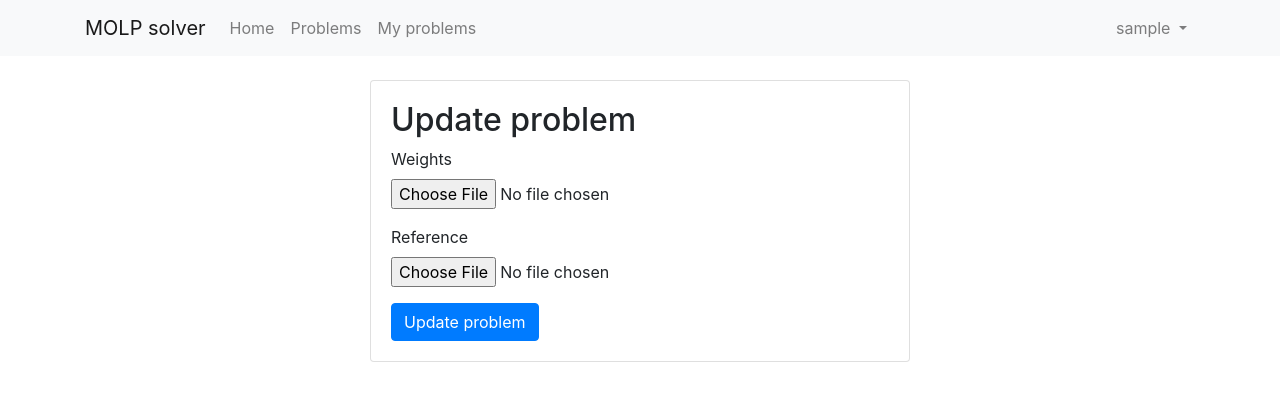
After one commit to rhombicosi/IDOL, a Django app: page /problem/update/1/ in a window 1280 px wide. The commit adds this page. Shown: the top 401 px of the page. Run offline with Django 3.2, Linux system fonts and the light colour scheme; the visitor is signed in with stand-in values (Sample User, id 1); some libraries are stand-ins or nearby versions.

Commit message:
gurobi result, delete, python
view results, delete all model files, update python version to 3.7.7

```diff
--- a/molp_app/admin.py
+++ b/molp_app/admin.py
@@ -1,6 +1,7 @@
 from django.contrib import admin
-from .models import Problem, UserProblem
+from .models import Problem, UserProblem, UserProblemParameters
 
 
 admin.site.register(Problem)
 admin.site.register(UserProblem)
+admin.site.register(UserProblemParameters)
--- a/molp_app/forms.py
+++ b/molp_app/forms.py
@@ -1,8 +1,14 @@
 from django import forms
-from .models import Problem
+from .models import Problem, UserProblemParameters
 
 
 class ProblemForm(forms.ModelForm):
     class Meta:
         model = Problem
         fields = ('title', 'xml', 'solver')
+
+
+class ParametersForm(forms.ModelForm):
+    class Meta:
+        model = UserProblemParameters
+        fields = ('weights', 'reference')
--- a/molp_app/models.py
+++ b/molp_app/models.py
@@ -59,3 +59,19 @@ class UserProblem(models.Model):
 
         self.chebyshev.delete()
         super().delete(*args, **kwargs)
+
+
+class UserProblemParameters(models.Model):
+    problem = models.ForeignKey(UserProblem, on_delete=models.CASCADE, related_name="parameters", null=True)
+    numberOfObjectives = models.IntegerField(null=True, blank=True)
+    weights = models.FileField(upload_to='problems/parameters/', blank=True)
+    reference = models.FileField(upload_to='problems/parameters/', blank=True)
+
+    def __str__(self):
+        return self.problem.title
+
+    def delete(self, *args, **kwargs):
+        self.weights.delete()
+        self.reference.delete()
+
+        super().delete(*args, **kwargs)
--- /dev/null
+++ b/molp_app/templates/update_user_problem.html
@@ -0,0 +1,20 @@
+{% extends 'base.html' %}
+
+{% load crispy_forms_tags %}
+
+{% block content %}
+<div class="row justify-content-center">
+        <div class="col-6">
+            <div class="card">
+                <div class="card-body">
+                    <h2>Update problem</h2>
+                    <form method="post" enctype="multipart/form-data">
+                        {% csrf_token %}
+                        {{ form|crispy }}
+                        <button type="submit" class="btn btn-primary">Update problem</button>
+                    </form>
+                </div>
+            </div>
+        </div>
+</div>
+{% endblock %}
--- a/molp_app/templates/user_problems.html
+++ b/molp_app/templates/user_problems.html
@@ -59,10 +59,7 @@
                   <button type="submit" class="btn btn-secondary btn-sm">Check status</button>
                 </form>
               {% else %}
-                <form method="post" action="{% url 'user_problem' problem.pk %}">
-                  {% csrf_token %}
-                  <button type="submit" class="btn btn-secondary btn-sm">Problem page</button>
-                </form>
+                <a href="{% url 'update_user_problem' problem.pk%}" class="btn btn-secondary btn-sm">Update problem</a>
               {% endif %}
             </td>
             <td>
--- a/molp_app/urls.py
+++ b/molp_app/urls.py
@@ -23,6 +23,7 @@ urlpatterns = [
     path('accounts/', include('django.contrib.auth.urls')),
 
     path('problem/<int:pk>/', view_user_problem_gurobi.user_problem, name='user_problem'),
+    path('problem/update/<int:pk>/', view_user.update_user_problem, name='update_user_problem'),
 ]
 
 if settings.DEBUG:
--- a/molp_app/views/view_user.py
+++ b/molp_app/views/view_user.py
@@ -11,8 +11,8 @@ except ImportError:
 
 from django.shortcuts import render, redirect
 
-from ..forms import ProblemForm
-from ..models import UserProblem
+from ..forms import ProblemForm, ParametersForm
+from ..models import UserProblem, UserProblemParameters
 
 
 # registered user
@@ -139,12 +139,43 @@ def read_user_result(request, pk):
         msg = neos.getFinalResults(jobNumber, password)
         sys.stdout.write(msg.data.decode())
         f.save(new_name, ContentFile(msg.data.decode()))
+
+    print('NEOS result {}'.format(problem.result.url))
     return render(request, 'user_problems.html')
 
 
 @login_required
 def delete_user_problem(request, pk):
     if request.method == 'POST':
-        book = UserProblem.objects.get(pk=pk)
-        book.delete()
+        problem = UserProblem.objects.get(pk=pk)
+
+        for params in problem.parameters.all():
+            params.delete()
+
+        problem.delete()
+
     return redirect('user_problems')
+
+
+@login_required
+def update_user_problem(request, pk):
+    if request.method == 'POST':
+        form = ParametersForm(request.POST, request.FILES)
+        problem = UserProblem.objects.get(pk=pk)
+        params = UserProblemParameters()
+        print()
+        if form.is_valid():
+            if form.cleaned_data["weights"]:
+                w = form.cleaned_data["weights"]
+                params.weights = w
+            if form.cleaned_data["reference"]:
+                ref = form.cleaned_data["reference"]
+                params.reference = ref
+            params.save()
+            problem.parameters.add(params)
+            return redirect('user_problems')
+    else:
+        form = ParametersForm()
+    return render(request, 'update_user_problem.html', {
+        'form': form
+    })
--- a/runtime.txt
+++ b/runtime.txt
@@ -1 +1 @@
-python-3.7.1
+python-3.7.7
```
Also changed, not shown: molp_app/templates/user_problem.html (+9 -1 lines), molp_app/views/view_user_gurobi.py (+21 -2 lines), molp_app/views/view_user_problem_gurobi.py (+24 -3 lines), molp_app/migrations/0008_auto_20200817_0110.py (added).
